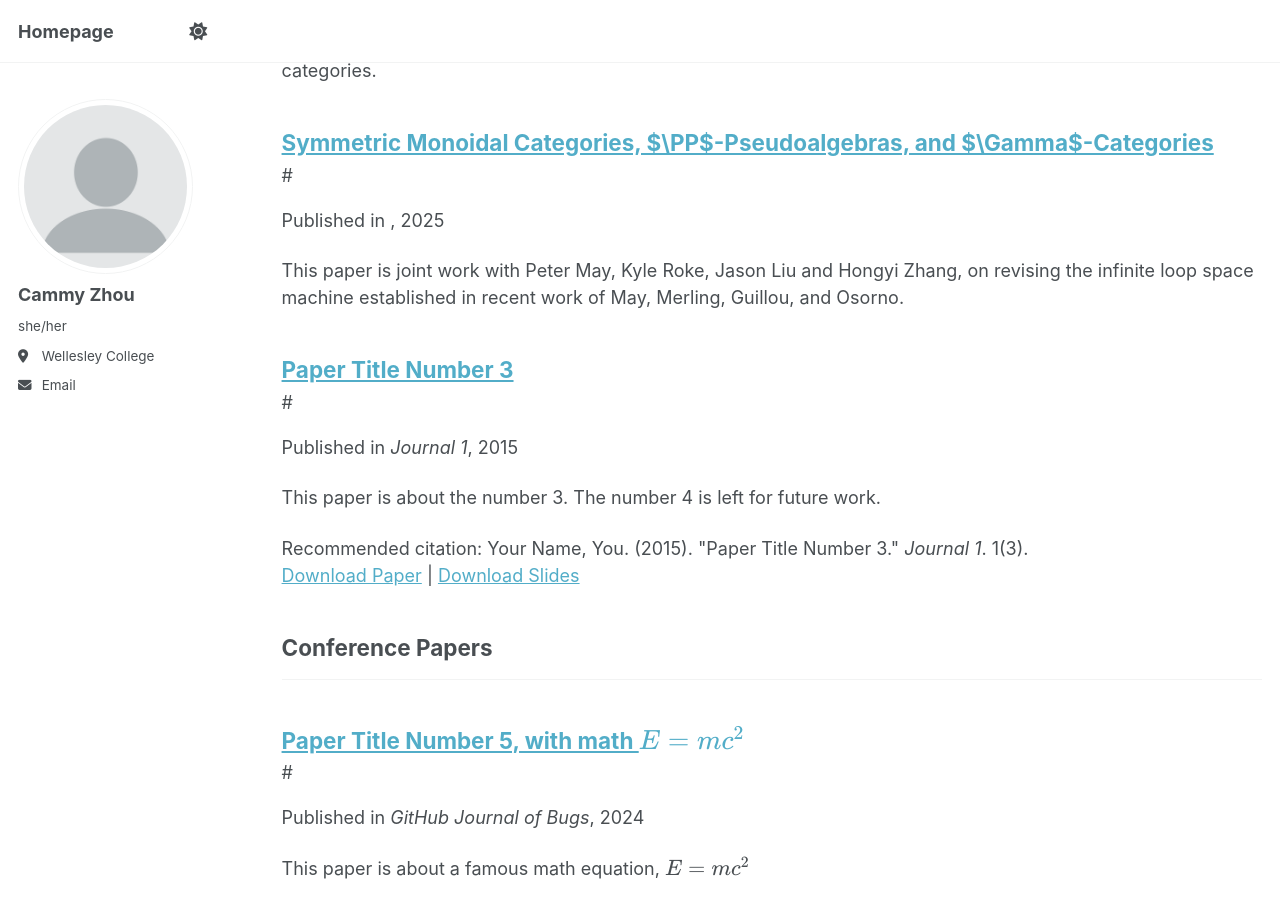
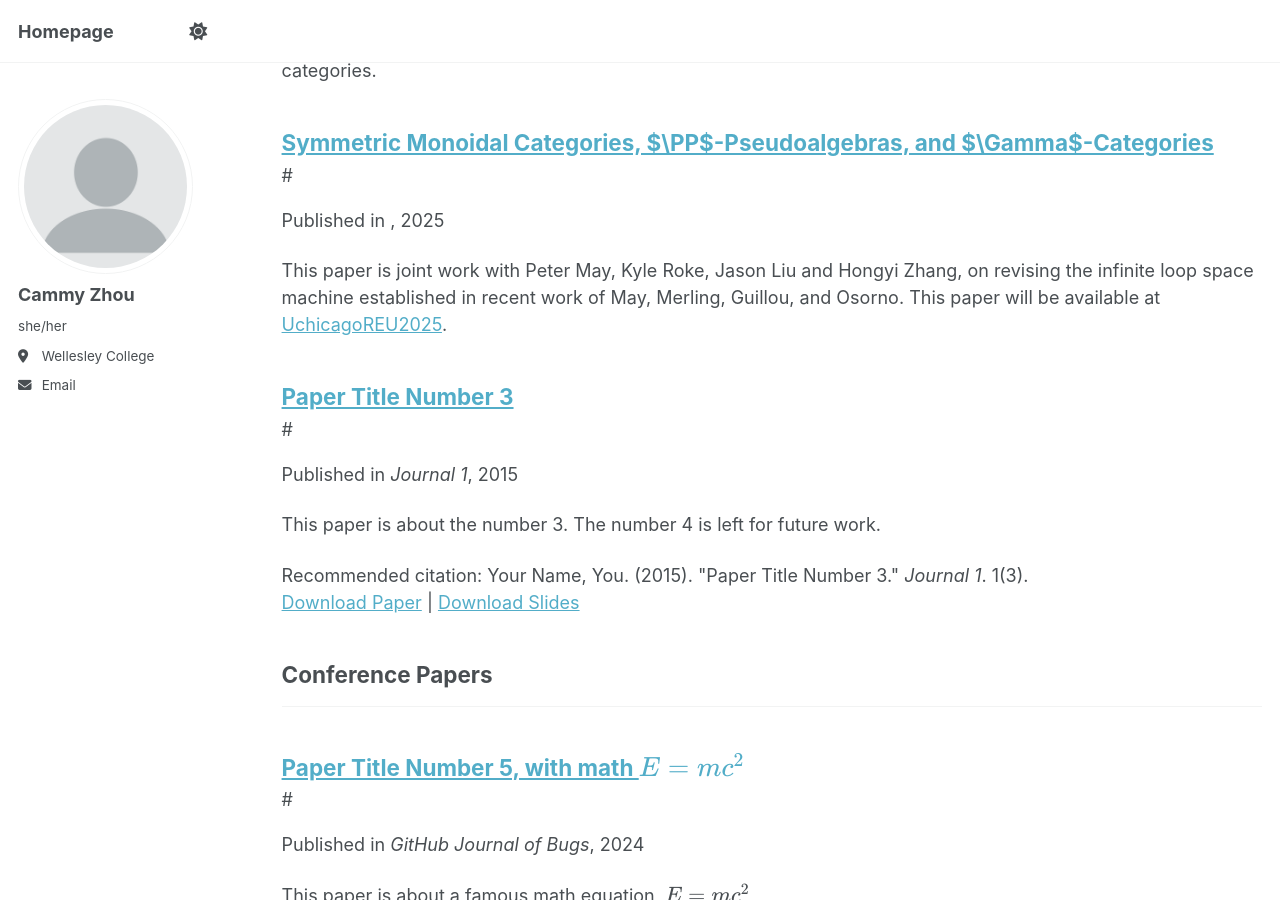
Before and after one commit to cakezhou/cakezhou.github.io, a Jekyll site: the page built from _pages/publications.html, in a window 1280 px wide and 900 px high, scrolled down 361 px. Built offline with Jekyll 4.4.1, drawn with Linux system fonts in a browser that asks for light colours; a script bundle is joined from its source files by our own code; library files that are not in the unit come from our copies.

Commit message:
Update excerpt with paper availability link
Added a link to the paper's availability on UchicagoREU2025.

```diff
--- a/_publications/2025-08-08-paper-title-number-1.md
+++ b/_publications/2025-08-08-paper-title-number-1.md
@@ -3,7 +3,8 @@
 collection: publications
 category: manuscripts
 permalink: /publication/2025-08-08-paper-title-number-1
-excerpt: 'This paper is joint work with Peter May, Kyle Roke, Jason Liu and Hongyi Zhang, on revising the infinite loop space machine established in recent work of May, Merling, Guillou, and Osorno.'
+excerpt: 'This paper is joint work with Peter May, Kyle Roke, Jason Liu and Hongyi Zhang, on revising the infinite loop space machine established in recent work of May, Merling, Guillou, and Osorno. This paper will be available at [UchicagoREU2025]([https://arxiv.org/abs/2301.12345](https://math.uchicago.edu/~may/REU2025/)).'
+
 #date: 2025-12-08
 #venue: 'Journal 1'
 #slidesurl: 'https://academicpages.github.io/files/slides1.pdf'
```
